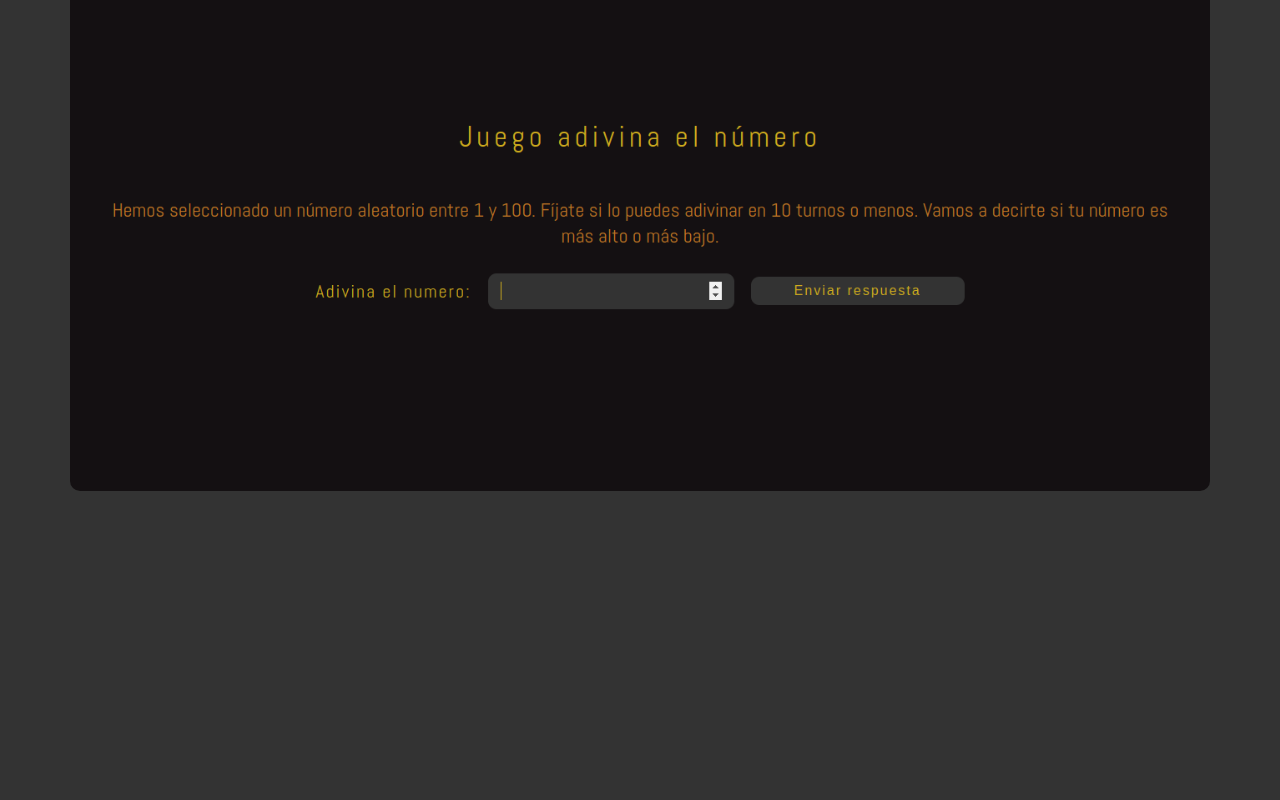
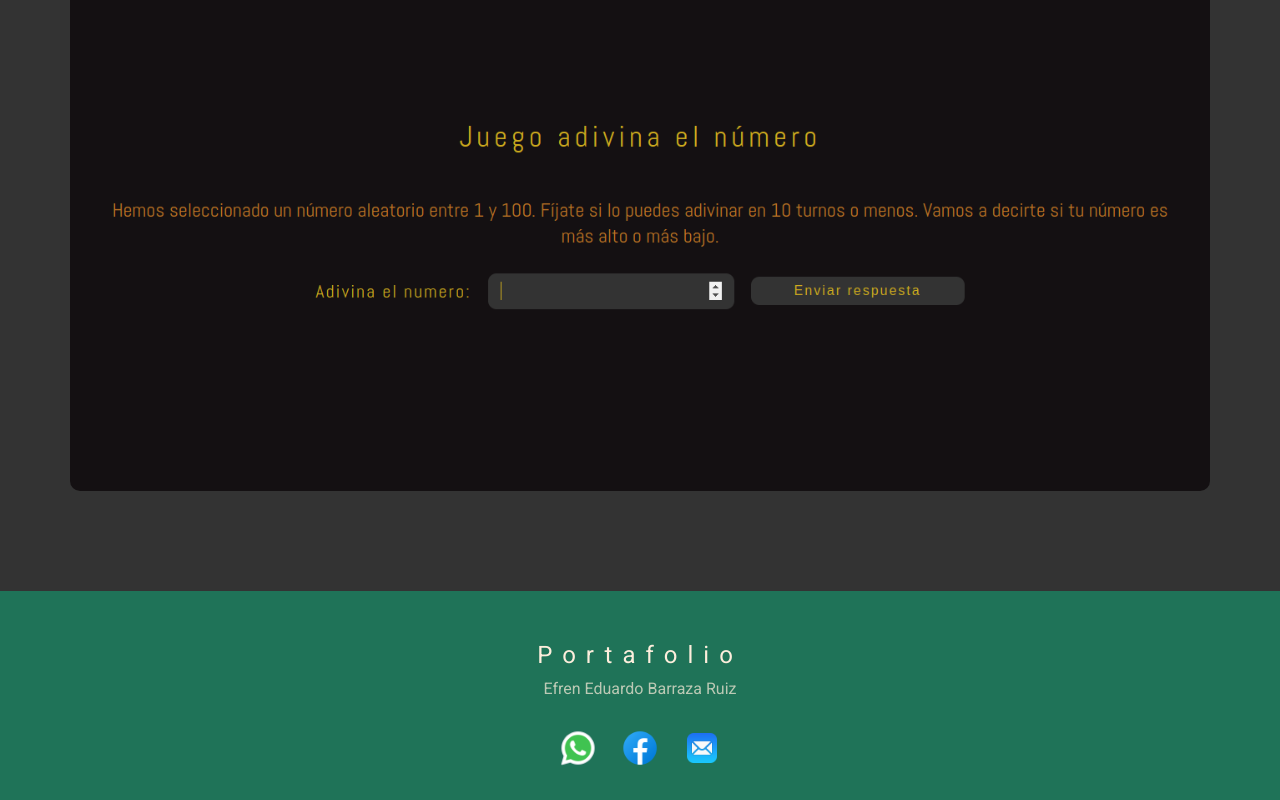
Before and after one commit to BR2E/BR2E.github.io, a website built with webpack: page public/index.html in a window 1280 px wide. Shown: the part 2596-3396 px from the top of the page. Before the commit the page ends 3187 px from the top, so only its background shows below. Built offline with nearby package versions, Linux system fonts and the light colour scheme.

Commit message:
Footer avanzado

```diff
--- a/public/index.html
+++ b/public/index.html
@@ -125,8 +125,14 @@
         </section>
     </main>
 
-    <footer>
-
+    <footer class="footer">
+        <span class="footer__portafolio">Portafolio</span>
+        <span class="footer__text">Efren Eduardo Barraza Ruiz</span>
+        <div class="footer__contacto">
+                <span class="footer__contacto--linkWhatsapp"></span>
+                <span class="footer__contacto--linkFacebook"></span>
+                <span class="footer__contacto--linkGmail"></span>
+        </div>
     </footer>
 
     <script src="../dist/main.js"></script>
--- /dev/null
+++ b/sass/_footer.scss
@@ -0,0 +1,32 @@
+.footer {
+    background-color:rgba(2, 210, 143,0.4);
+    padding: 2rem 0 3rem;
+    @include crearFlex;
+    flex-direction: column;
+    &__portafolio{
+        @include title;
+        font-size: 2.4rem;
+        margin: 3rem 0 1rem;
+        color: $beige;
+    }
+    &__text{
+        @include textDescription;
+        margin-bottom: 3rem;
+        color: $beige;
+    }
+    &__contacto--linkWhatsapp{
+        @include iconSpanFondo(4rem,4rem,'../../assets/icons/icons8-whatsapp-96.png');
+        margin: 0 1rem;
+        cursor: pointer;
+     }
+     &__contacto--linkFacebook{
+        @include iconSpanFondo(4rem,4rem,'../../assets/icons/icons8-facebook-96.png');
+        margin: 0 1rem;
+        cursor: pointer;
+     }
+     &__contacto--linkGmail{
+        @include iconSpanFondo(4rem,4rem,'../../assets/icons/icons8-mail-96.png');
+        margin: 0 1rem;
+        cursor: pointer;
+     }
+}
--- a/sass/main.scss
+++ b/sass/main.scss
@@ -6,3 +6,4 @@
 @import './proyectos';
 @import './mediaQueries';
 @import './tecnologias';
+@import './footer';
```
Also changed, not shown: src/estilos/main.css, 1 other file.
